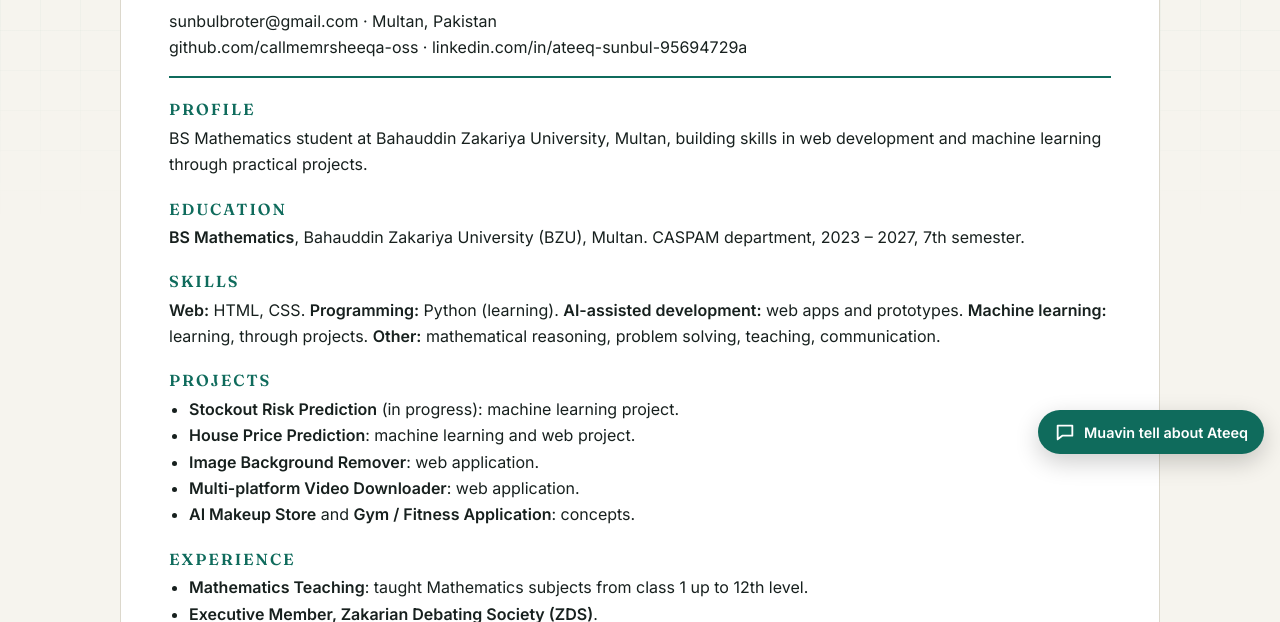
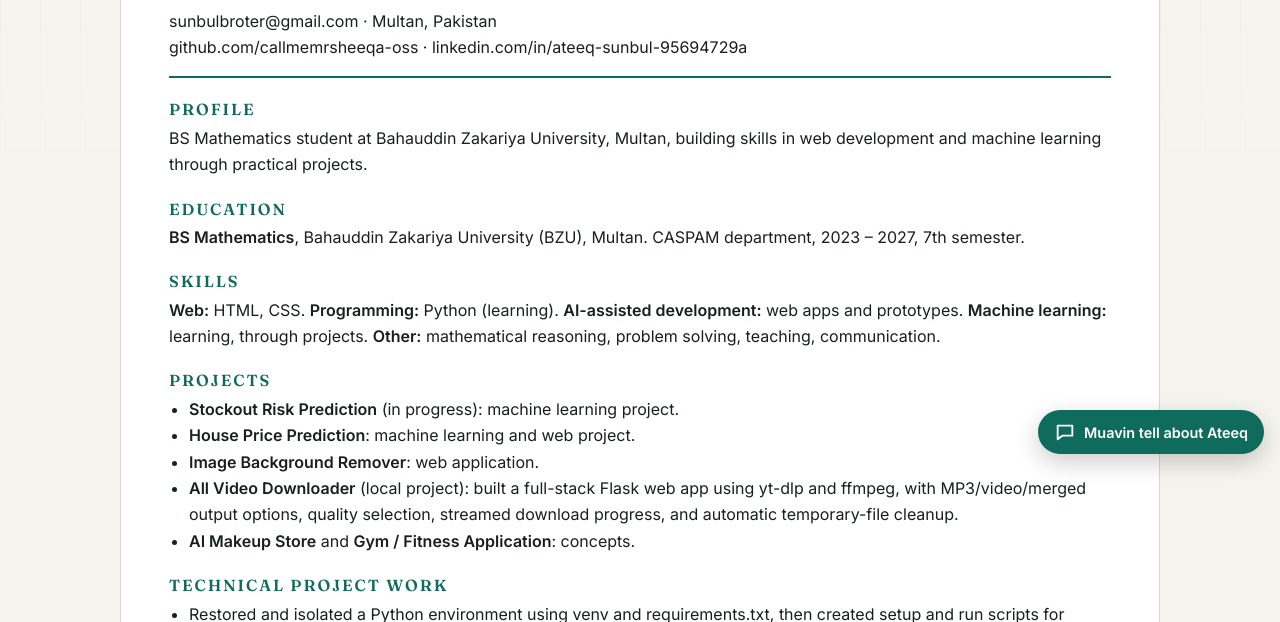
Before and after one commit to callmemrsheeqa-oss/PersonalPortfolio, a plain HTML site: page cv.html in a window 1280 px wide. Shown: the part 330-952 px from the top of the page. Drawn offline with Linux system fonts and the light colour scheme.

Commit message:
Update CV with All Video Downloader project work

```diff
--- a/cv.html
+++ b/cv.html
@@ -13,7 +13,8 @@
 <section class="cvs"><h2>Profile</h2><p>BS Mathematics student at Bahauddin Zakariya University, Multan, building skills in web development and machine learning through practical projects.</p></section>
 <section class="cvs"><h2>Education</h2><p><b>BS Mathematics</b>, Bahauddin Zakariya University (BZU), Multan. CASPAM department, 2023 &ndash; 2027, 7th semester.</p></section>
 <section class="cvs"><h2>Skills</h2><p><b>Web:</b> HTML, CSS. <b>Programming:</b> Python (learning). <b>AI-assisted development:</b> web apps and prototypes. <b>Machine learning:</b> learning, through projects. <b>Other:</b> mathematical reasoning, problem solving, teaching, communication.</p></section>
-<section class="cvs"><h2>Projects</h2><ul><li><b>Stockout Risk Prediction</b> (in progress): machine learning project.</li><li><b>House Price Prediction</b>: machine learning and web project.</li><li><b>Image Background Remover</b>: web application.</li><li><b>Multi-platform Video Downloader</b>: web application.</li><li><b>AI Makeup Store</b> and <b>Gym / Fitness Application</b>: concepts.</li></ul></section>
+<section class="cvs"><h2>Projects</h2><ul><li><b>Stockout Risk Prediction</b> (in progress): machine learning project.</li><li><b>House Price Prediction</b>: machine learning and web project.</li><li><b>Image Background Remover</b>: web application.</li><li><b>All Video Downloader</b> (local project): built a full-stack Flask web app using yt-dlp and ffmpeg, with MP3/video/merged output options, quality selection, streamed download progress, and automatic temporary-file cleanup.</li><li><b>AI Makeup Store</b> and <b>Gym / Fitness Application</b>: concepts.</li></ul></section>
+<section class="cvs"><h2>Technical Project Work</h2><ul><li>Restored and isolated a Python environment using venv and requirements.txt, then created setup and run scripts for repeatable installation.</li><li>Diagnosed a YouTube extraction failure from verbose yt-dlp logs, removed outdated player-client overrides, and verified formats up to 1080p.</li><li>Built Windows batch and PowerShell maintenance scripts to update yt-dlp, verify Deno, run a download health check, and summarize relevant release notes.</li><li>Documented setup for a second PC and evaluated deployment constraints; the application currently runs locally and is not hosted.</li></ul></section>
 <section class="cvs"><h2>Experience</h2><ul><li><b>Mathematics Teaching</b>: taught Mathematics subjects from class 1 up to 12th level.</li><li><b>Executive Member, Zakarian Debating Society (ZDS)</b>.</li><li><b>Internship, MCB Bank</b>, Chungi Number 6 branch, Multan, arranged through BZU CDC.</li></ul></section>
 <section class="cvs"><h2>Interests</h2><p>Technology, machine learning, web development, mathematics, building useful applications, problem solving, personal development.</p></section>
 </div></div></section></main>
```
